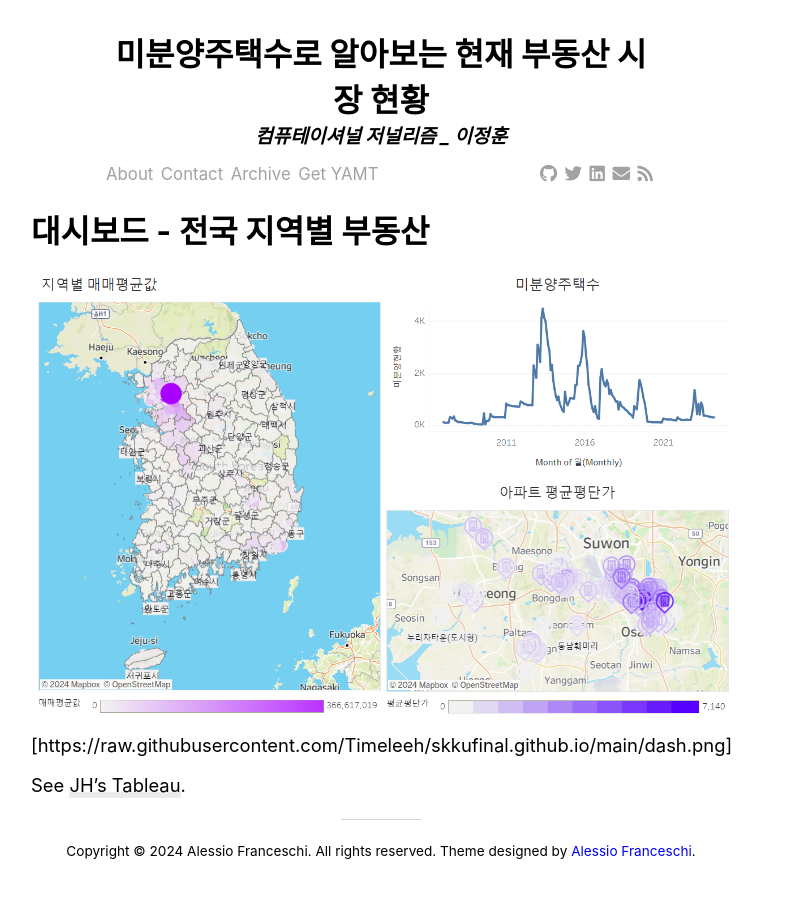
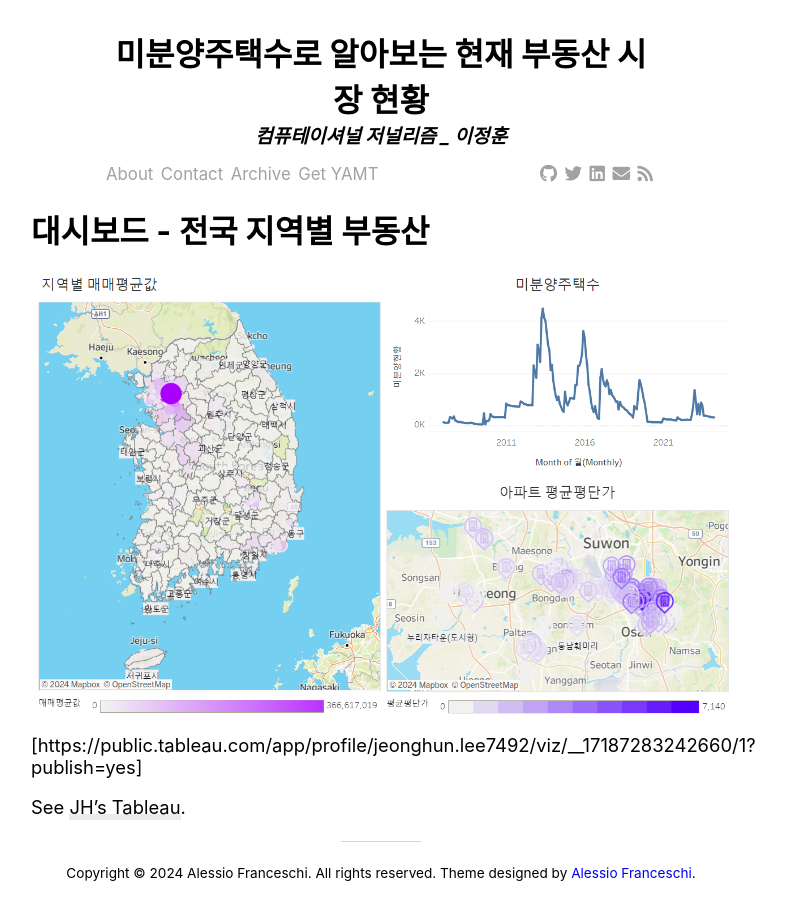
Before and after one commit to Timeleeh/skkufinal.github.io, a Jekyll site: the page built from about.md, in a window 1280 px wide. Shown: the whole page, without its empty margins (259-1045 px from the left). Built offline with Jekyll 4.4.1, drawn with Linux system fonts in a browser that asks for light colours; nearby versions of some CDN libraries.

Commit message:
Update about.md

```diff
--- a/about.md
+++ b/about.md
@@ -5,7 +5,7 @@ title: 대시보드
 
 # [대시보드 - 전국 지역별 부동산](https://public.tableau.com/app/profile/jeonghun.lee7492/viz/__17187283242660/1?publish=yes)
 
-![대쉬보드](https://raw.githubusercontent.com/Timeleeh/skkufinal.github.io/main/dash.png)[https://raw.githubusercontent.com/Timeleeh/skkufinal.github.io/main/dash.png]
+![대쉬보드](https://raw.githubusercontent.com/Timeleeh/skkufinal.github.io/main/dash.png)[https://public.tableau.com/app/profile/jeonghun.lee7492/viz/__17187283242660/1?publish=yes]
 
 
 See [JH's Tableau](https://public.tableau.com/app/profile/jeonghun.lee7492/viz/__17187283242660/1?publish=yes).
```
